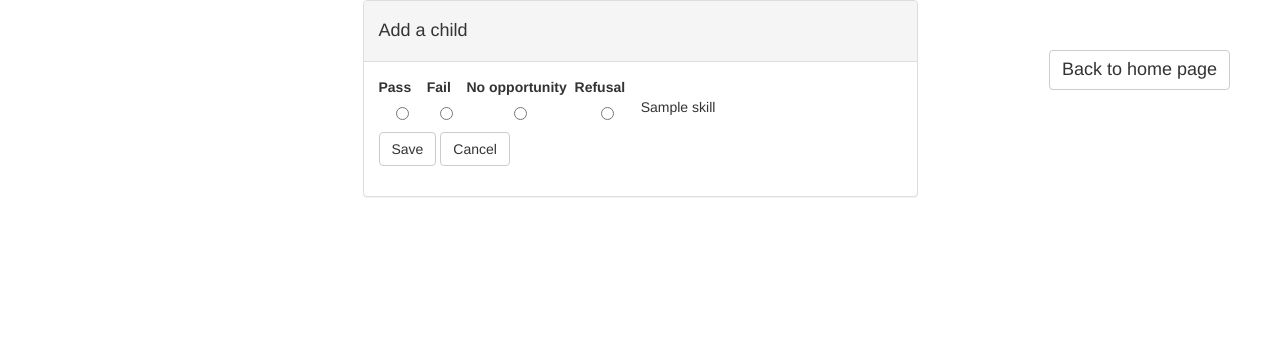
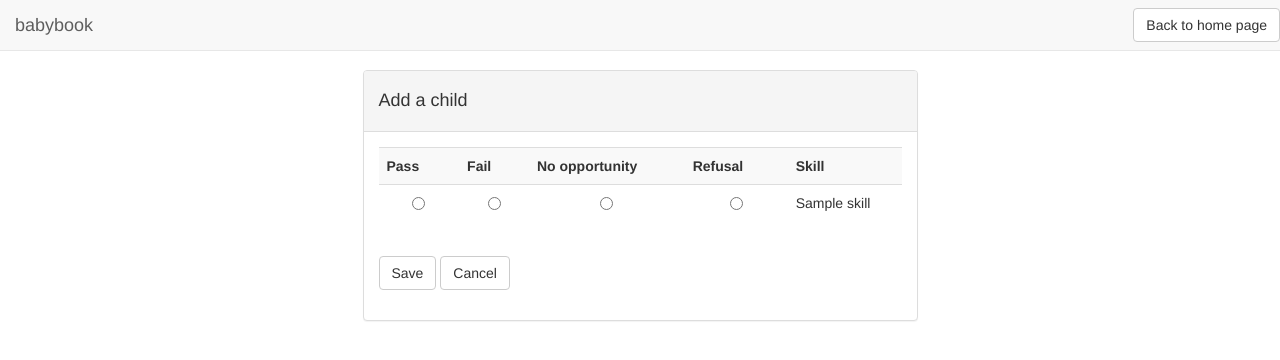
Before and after one commit to necrology27/babybook, a PHP site: the page made by application/views/test_view.php in a window 1280 px wide. Shown: the top 360 px of the page. Run offline with PHP 8.4, Linux system fonts and the light colour scheme; the template is opened without the code that fills it: most values are stand-ins (such as "Sample title", 1, 10 or a date in 2020); data that the repository does not hold is empty; some libraries are stand-ins or nearby versions.

Commit message:
semminemmegybaszki

```diff
--- a/application/controllers/upload_controller.php
+++ b/application/controllers/upload_controller.php
@@ -73,7 +73,7 @@ class Upload_Controller extends MY_Controller {
 
                 $err = $this->do_upload($data["userId"], $childID);
                 if ($err !== true) {
-                    $this->session->set_flashdata('msg', '<div>' . $err . '!!!</div>');
+                    $this->session->set_flashdata('msg', '<div class="alert alert-danger text-center">' . $err . '!!!</div>');
                     redirect('upload_controller/add_child');
                 }
 
--- a/application/views/test_view.php
+++ b/application/views/test_view.php
@@ -6,21 +6,30 @@
     <script src="<?php echo resources_url();?>jquery.js"></script>
     <script src="<?php echo resources_url();?>main.js"></script>
     <script src="<?php echo resources_url();?>jquery-ui/jquery-ui.js"></script>
-
-
-<script>
-
-    </script>
-    <link rel="stylesheet"
-        href="<?php echo resources_url(); ?>jquery-ui/jquery-ui.css">
-        <link href="<?php echo resources_url(); ?>/css/style.css"
-            rel="stylesheet" type="text/css" />
-            <link
-            href="<?php echo resources_url(); ?>/bootstrap-3.3.7-dist/css/bootstrap.css"
-                rel="stylesheet" type="text/css" />
+    <link rel="stylesheet" href="<?php echo resources_url(); ?>jquery-ui/jquery-ui.css">
+    <link href="<?php echo resources_url(); ?>/css/style.css" rel="stylesheet" type="text/css" />
+    <link href="<?php echo resources_url(); ?>/bootstrap-3.3.7-dist/css/bootstrap.css" rel="stylesheet" type="text/css" />
 </head>
 <body>
-                <button class="btn-default btn-right" onclick="location.href='<?php echo base_url();?>home'">Back to home page</button>
+ 	<nav class="navbar navbar-default navbar-fixed-top">
+      <div class="container-fluid">
+        <!-- Brand and toggle get grouped for better mobile display -->
+        <div class="navbar-header">
+          <button type="button" class="navbar-toggle collapsed" data-toggle="collapse" data-target="#bs-example-navbar-collapse-1" aria-expanded="false">
+            <span class="sr-only">Toggle navigation</span>
+            <span class="icon-bar"></span>
+            <span class="icon-bar"></span>
+            <span class="icon-bar"></span>
+          </button>
+          <a class="navbar-brand" href="#">babybook</a>
+        </div>
+
+        <!-- Collect the nav links, forms, and other content for toggling -->
+        <div class="collapse navbar-collapse" id="bs-example-navbar-collapse-1">
+    		<button class="btn btn-default navbar-btn navbar-right" onclick="location.href='<?php echo base_url();?>home'">Back to home page</button>
+        </div><!-- /.navbar-collapse -->
+      </div><!-- /.container-fluid -->
+    </nav>
     <div class="container animated_form">
     	<div class="row">
     		<div class="col-md-6 col-md-offset-3">
@@ -33,12 +42,13 @@
                 <?php $attributes = array("name" => "addchildform");
                 echo form_open_multipart("upload_controller/add_child", $attributes); ?>
 
-                  <table>
+              	<table id="skill-table" class="table table-striped header-fixed">
               	  <tr>
                     <th>Pass &nbsp&nbsp&nbsp</th>
                     <th>Fail &nbsp&nbsp&nbsp</th>
                     <th>No opportunity &nbsp</th>
                     <th>Refusal &nbsp&nbsp&nbsp</th>
+                    <th>Skill &nbsp&nbsp&nbsp</th>
                    </tr>
                 <?php
                 $i = 0;
--- a/resources/css/style.css
+++ b/resources/css/style.css
@@ -3,7 +3,7 @@
 	position: absolute;
 	float: right;
 	right: 50px;
-	top: 50px;
+	top: 80px;
 	padding: 6px 12px;
 	margin-bottom: 0;
 	font-size: 18px;
@@ -32,6 +32,10 @@
 	text-decoration: none;
 	font-style: normal;
 	font-weight: bold;
+}
+
+body {
+    padding-top: 70px;
 }
 
 @keyframes jon_a_form {
```
Also changed, not shown: resources/main.js (line endings or trailing spaces). Lines whose indentation alone changed are shown as unchanged.
